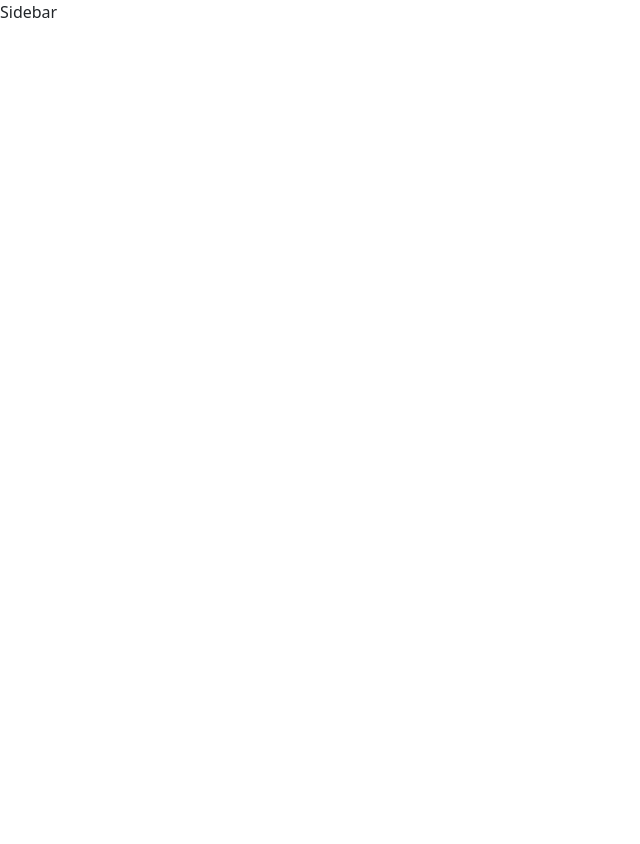
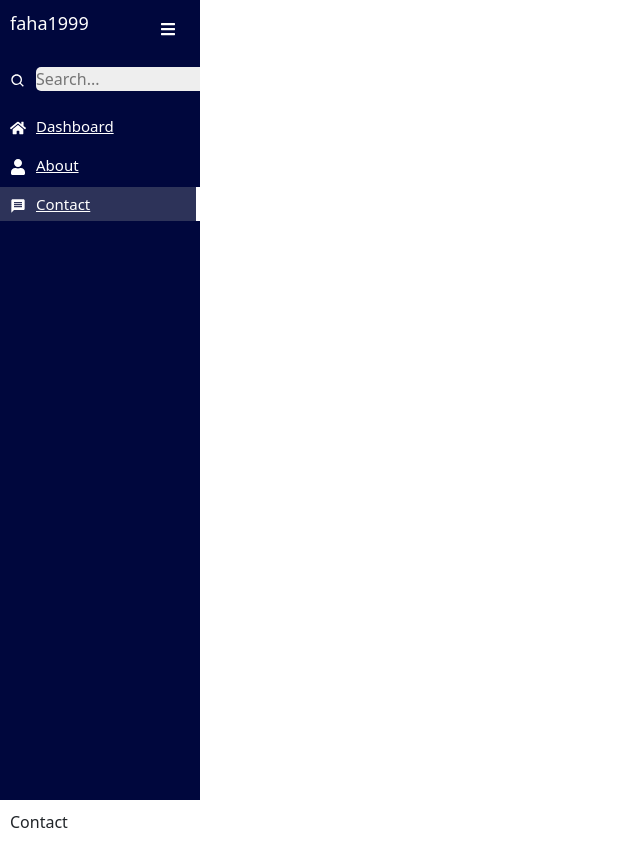
Before and after one commit to faha1999/react-rootstrap-test-project, a React (Create React App) app: page /contact in a window 1280 px wide. Shown: the whole page, without its empty margins (0-640 px from the left). Before the commit the page ends 800 px from the top, so only its background shows below. Built offline with nearby package versions, Linux system fonts and the light colour scheme.

Commit message:
innitial stage complete

```diff
--- a/package.json
+++ b/package.json
@@ -11,6 +11,7 @@
     "react": "^18.2.0",
     "react-bootstrap": "^2.4.0",
     "react-dom": "^18.2.0",
+    "react-icons": "^4.4.0",
     "react-router-dom": "^6.3.0",
     "react-scripts": "5.0.1",
     "web-vitals": "^2.1.4"
--- a/src/App.js
+++ b/src/App.js
@@ -1,13 +1,25 @@
 import React from 'react';
+import { BrowserRouter, Routes, Route } from 'react-router-dom';
 // import { NavbarMenu } from './components/Nav';
 import 'bootstrap/dist/css/bootstrap.min.css';
 import { Sidebar } from './components/Sidebar';
+import { About } from './pages/About';
+import { Home } from './pages/Home';
+import { Contact } from './pages/Contact';
 
 function App() {
   return (
     <>
       {/* <NavbarMenu /> */}
-      <Sidebar />
+      <BrowserRouter>
+        <Sidebar>
+          <Routes>
+            <Route path="/" element={<Home />} />
+            <Route path="/about" element={<About />} />
+            <Route path="/contact" element={<Contact />} />
+          </Routes>
+        </Sidebar>
+      </BrowserRouter>
     </>
   );
 }
--- a/src/components/Sidebar.jsx
+++ b/src/components/Sidebar.jsx
@@ -1,5 +1,59 @@
 import React from 'react';
+import { motion } from 'framer-motion';
+import { NavLink } from 'react-router-dom';
 
-export const Sidebar = () => {
-  return <div>Sidebar</div>;
+// icons
+import { FaBars, FaHome, FaUser } from 'react-icons/fa';
+import { MdMessage } from 'react-icons/md';
+import { BiSearch } from 'react-icons/bi';
+
+const routes = [
+  {
+    path: '/',
+    name: 'Dashboard',
+    icon: <FaHome />,
+  },
+  {
+    path: '/about',
+    name: 'About',
+    icon: <FaUser />,
+  },
+  {
+    path: '/contact',
+    name: 'Contact',
+    icon: <MdMessage />,
+  },
+];
+
+export const Sidebar = ({ children }) => {
+  return (
+    <div className="mainContainer">
+      <motion.div animate={{ width: '200px' }} className="sidebar">
+        <div className="top-section">
+          <h1 className="logo">faha1999</h1>
+
+          <div className="bars">
+            <FaBars />
+          </div>
+        </div>
+
+        <div className="search">
+          <div className="search-icon">
+            <BiSearch />
+          </div>
+          <input placeholder="Search..." />
+        </div>
+
+        <section className="routes">
+          {routes.map((route) => (
+            <NavLink to={route.path} key={route.name} className="link">
+              <div className="icon">{route.icon}</div>
+              <div className="title">{route.name}</div>
+            </NavLink>
+          ))}
+        </section>
+      </motion.div>
+      <main>{children}</main>
+    </div>
+  );
 };
--- /dev/null
+++ b/src/css/style.min.css
@@ -0,0 +1 @@
+*{margin:0;padding:0;box-sizing:border-box}.main-container{display:flex}.sidebar{background:#00073d;color:#fff;height:100vh;overflow-y:auto}.sidebar .top-section{display:flex;align-items:center;justify-content:space-between;padding:15px 10px}.sidebar .top-section .logo{font-size:18px;line-height:0}.sidebar .top-section .bars{width:30px}.sidebar .search{display:flex;align-items:center;margin:10px 0;height:30px;padding:10px}.sidebar .search input{border:none;margin-left:10px;border-radius:5px;background:#eee;color:#fff}.sidebar .routes{margin-top:15px;display:flex;flex-direction:column;gap:5px}.sidebar .routes .link{display:flex;color:#fff;gap:10px;padding:5px 10px;border-right:4px solid rgba(0,0,0,0);transition:.2s cubic-bezier(0.6, -0.28, 0.735, 0.045)}.sidebar .routes .link:hover{border-right:4px solid #fff;background:#2d3359;transition:.2s cubic-bezier(0.6, -0.28, 0.735, 0.045)}.sidebar .routes .link.active{border-right:4px solid #fff;background:#2d3359}.sidebar .routes .link .title{white-space:nowrap;font-size:15px}main{padding:10px}.title{font-size:3rem;display:grid;place-items:center}.hide{display:none}.menu{display:flex;color:#fff;padding:5px 10px;border-right:4px solid rgba(0,0,0,0);transition:.2s cubic-bezier(0.6, -0.28, 0.735, 0.045);justify-content:space-between}.menu_item{display:flex;gap:10px}.menu_container{display:flex;flex-direction:column}.menu_container .link{padding-left:20px;border-bottom:#fff .5px solid}/*# sourceMappingURL=style.min.css.map */
--- a/src/index.js
+++ b/src/index.js
@@ -2,6 +2,7 @@ import React from 'react';
 import ReactDOM from 'react-dom/client';
 import App from './App';
 import reportWebVitals from './reportWebVitals';
+import './css/style.min.css';
 
 const root = ReactDOM.createRoot(document.getElementById('root'));
 root.render(
--- a/src/scss/_sidebar.scss
+++ b/src/scss/_sidebar.scss
@@ -0,0 +1,120 @@
+* {
+  margin: 0;
+  padding: 0;
+  box-sizing: border-box;
+}
+
+.main-container {
+  display: flex;
+}
+
+/* Sidebar */
+.sidebar {
+  background: rgb(0, 7, 61);
+  color: white;
+  height: 100vh;
+  overflow-y: auto;
+
+  .top-section {
+    display: flex;
+    align-items: center;
+    justify-content: space-between;
+    padding: 15px 10px;
+
+    .logo {
+      font-size: 18px;
+      line-height: 0;
+    }
+
+    .bars {
+      width: 30px;
+    }
+  }
+
+  .search {
+    display: flex;
+    align-items: center;
+    margin: 10px 0;
+    height: 30px;
+    padding: 10px;
+
+    input {
+      border: none;
+      margin-left: 10px;
+      border-radius: 5px;
+      background: rgb(238, 238, 238);
+
+      color: white;
+    }
+  }
+
+  .routes {
+    margin-top: 15px;
+    display: flex;
+    flex-direction: column;
+    gap: 5px;
+
+    .link {
+      display: flex;
+      color: white;
+      gap: 10px;
+      padding: 5px 10px;
+      border-right: 4px solid transparent;
+      transition: 0.2s cubic-bezier(0.6, -0.28, 0.735, 0.045);
+
+      &:hover {
+        border-right: 4px solid white;
+        background: rgb(45, 51, 89);
+        transition: 0.2s cubic-bezier(0.6, -0.28, 0.735, 0.045);
+      }
+
+      &.active {
+        border-right: 4px solid white;
+        background: rgb(45, 51, 89);
+      }
+
+      .title {
+        white-space: nowrap;
+        font-size: 15px;
+      }
+    }
+  }
+}
+
+main {
+  padding: 10px;
+}
+
+//
+
+.title {
+  font-size: 3rem;
+  display: grid;
+  place-items: center;
+}
+
+.hide {
+  display: none;
+}
+
+.menu {
+  display: flex;
+  color: white;
+
+  padding: 5px 10px;
+  border-right: 4px solid transparent;
+  transition: 0.2s cubic-bezier(0.6, -0.28, 0.735, 0.045);
+  justify-content: space-between;
+}
+.menu_item {
+  display: flex;
+  gap: 10px;
+}
+.menu_container {
+  display: flex;
+  flex-direction: column;
+}
+.menu_container .link {
+  padding-left: 20px;
+  border-bottom: #fff 0.5px solid;
+}
```
Also changed, not shown: 2 other files (tests, documents, lock files or other folders).
